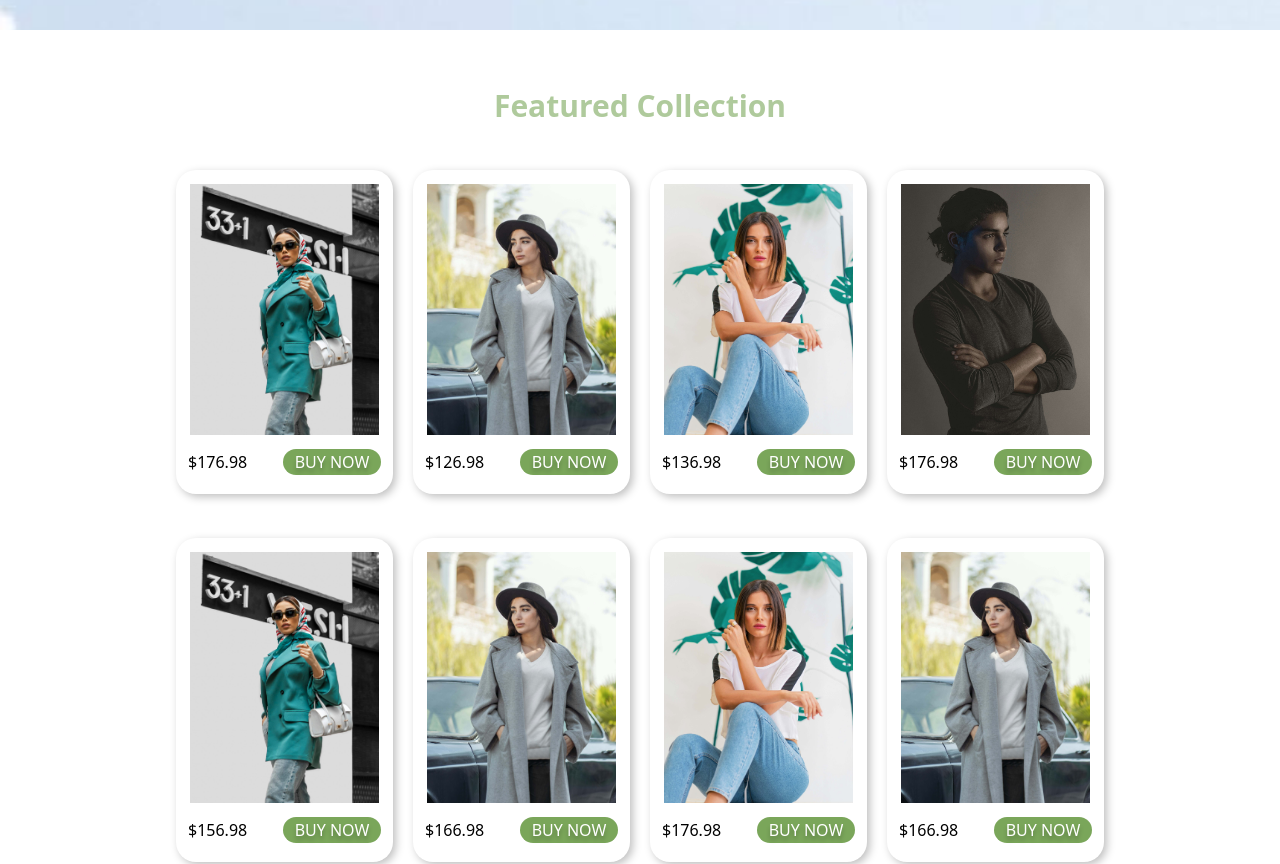
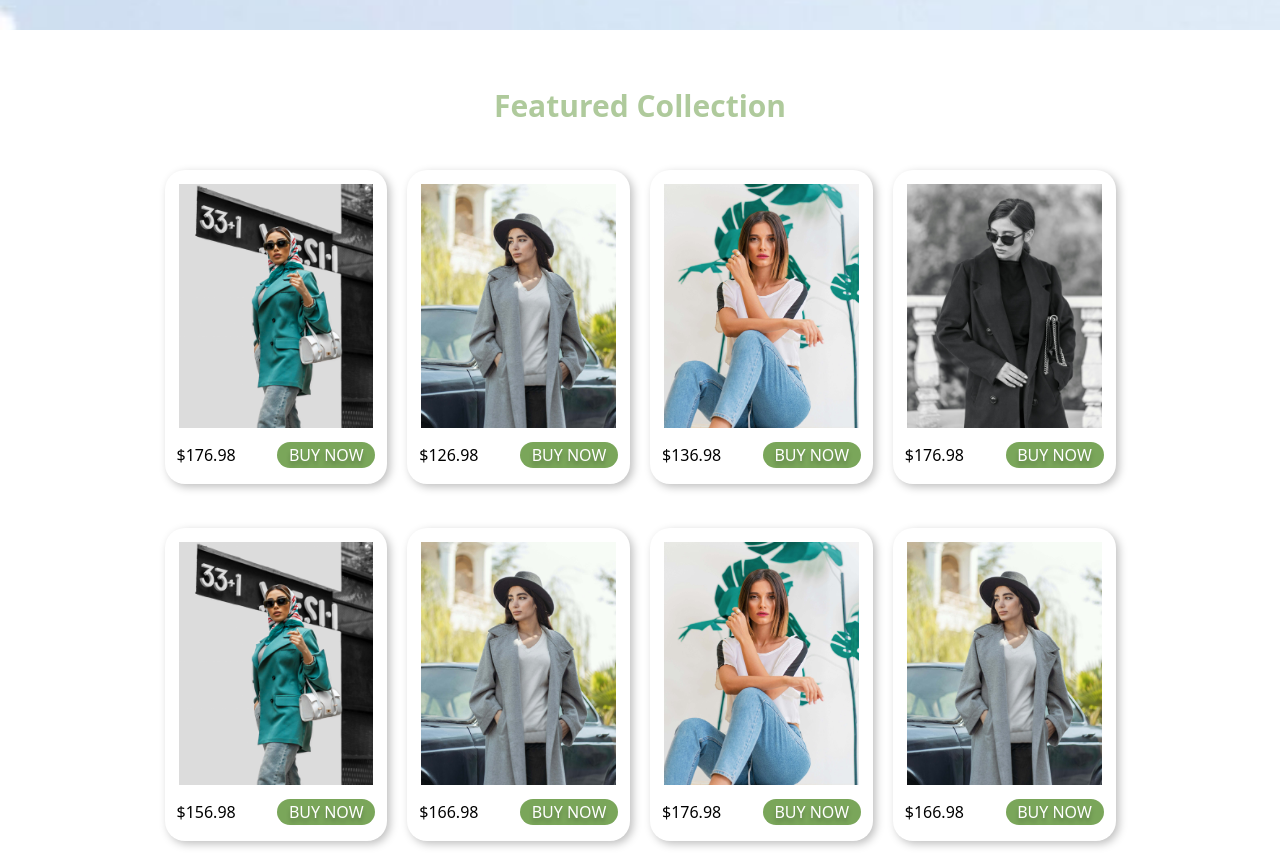
Before and after one commit to sergioAff/dango_ecommerce, a Next.js app: page / in a window 1280 px wide. Shown: the part 740-1604 px from the top of the page. Built offline with nearby package versions, Linux system fonts and the light colour scheme.

Commit message:
"Updated card layout and styling in page.tsx and Card.tsx, and replaced card4.jpg image."

```diff
--- a/src/app/page.tsx
+++ b/src/app/page.tsx
@@ -27,8 +27,8 @@ export default function Home() {
           >
             {CardsData().map((data, index) => (
               <SwiperSlide key={index}>
-                <div className="flex flex-colol items-center justify-center md:px-2 ">
-                  <div className="pt-11 grid grid-cols-2 md:grid-cols-4 gap-y-8 gap-x-7 md:gap-x-5 md:gap-y-11 pb-10 max-w-sm md:max-w-[951px]">
+                <div className="flex justify-center px-3 ">
+                  <div className="pt-11 grid grid-cols-2 md:grid-cols-4 gap-y-8 gap-x-7 md:gap-x-5 md:gap-y-11 pb-10 w-full md:max-w-[951px]">
                     {data.map((card) => (
                       <Card
                         key={card.id}
--- a/src/components/Main/Card.tsx
+++ b/src/components/Main/Card.tsx
@@ -20,14 +20,14 @@ export const Card = ({ id, image, price }: CardInterface) => {
 
   return (
     <div className="w-full flex items-center justify-center">
-      <div className="flex flex-col shadow-custom rounded-[20px] p-3 max-w-[154px] md:max-w-[223px] md:h-[324px]">
+      <div className="flex flex-col shadow-custom rounded-[20px] p-3">
         <Image
           src={image}
           alt={`imagen ${id}`}
           width={1000}
           height={1000}
           priority
-          className="w-[136px] h-[173px] md:h-[255px] md:w-[193px] object-cover p-0.5"
+          className=" object-cover p-0.5"
         />
         <div className="flex flex-col gap-0.5 md:flex-row justify-between items-center pt-1.5 pb-1 md:pt-3">
           <p>${price}</p>
```
Also changed, not shown: public/Cards/card4.jpg.
